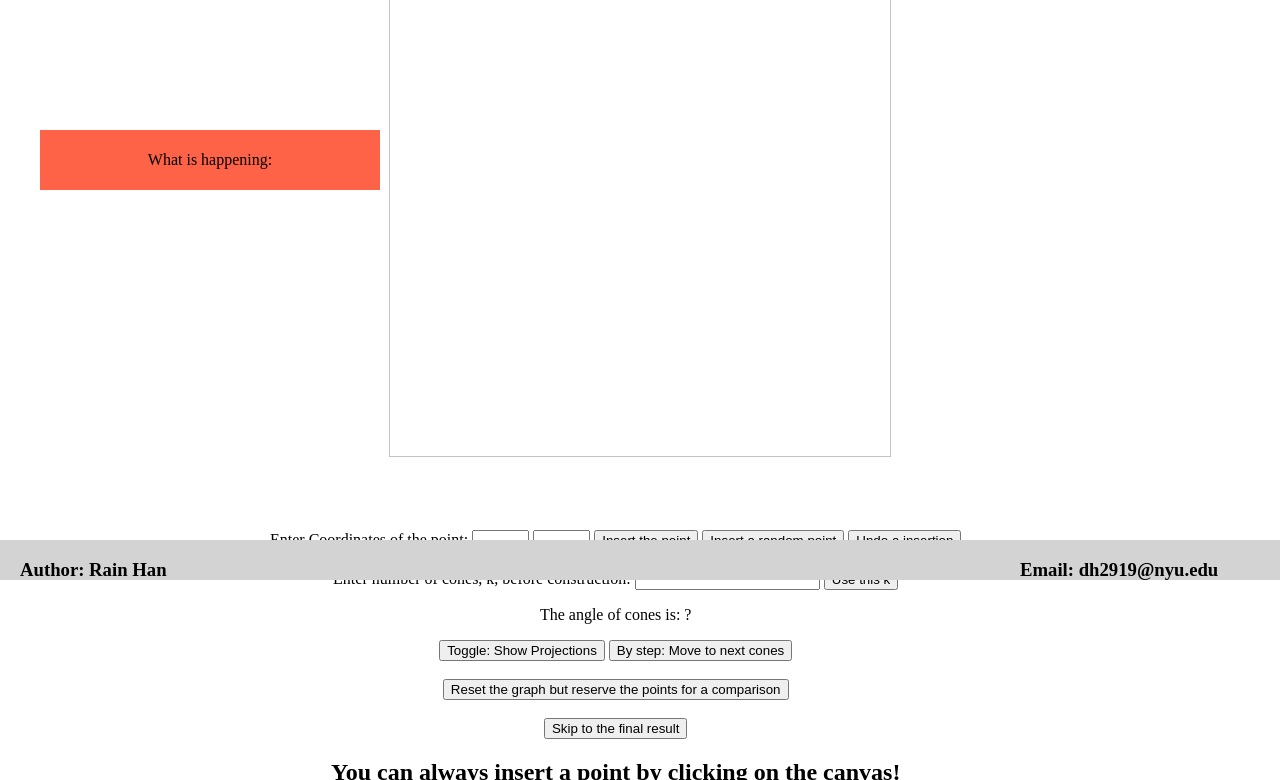
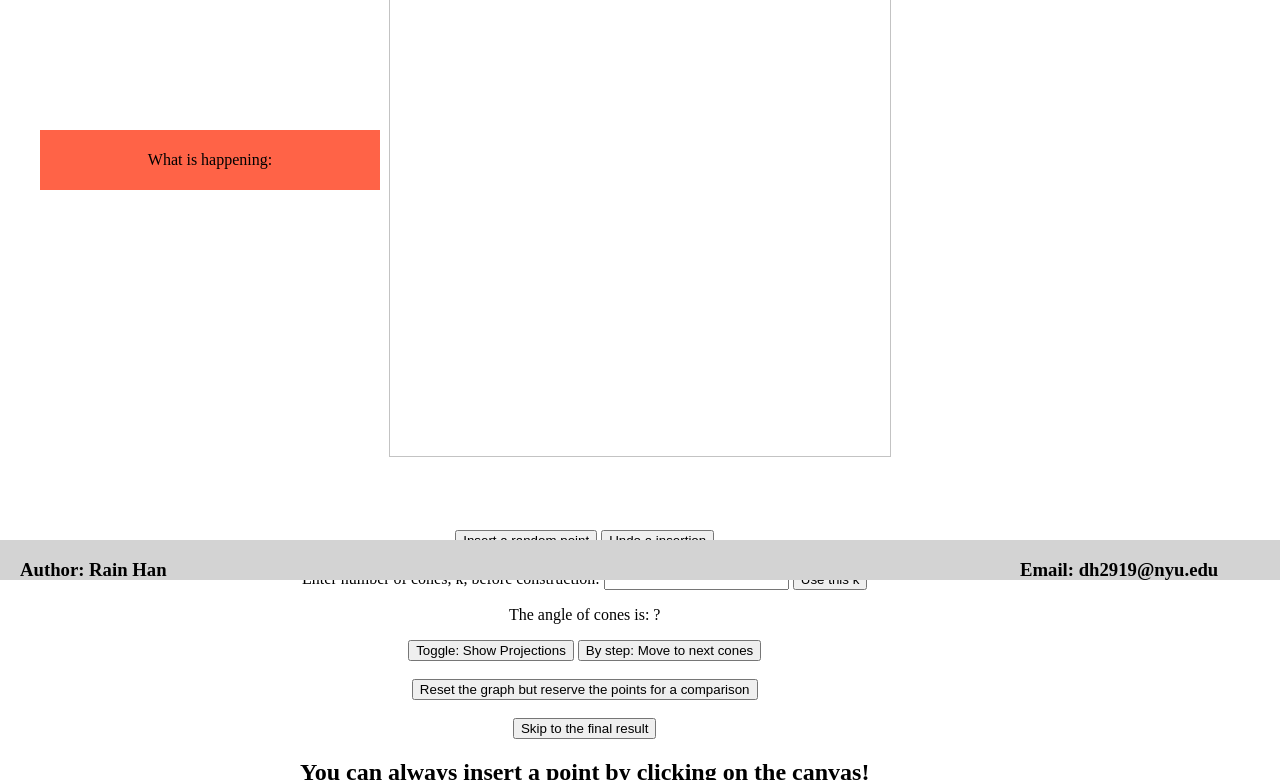
Before and after one commit to HanDarkRain/Theta-Graph-Constuction-Visualization, a plain HTML site: page index.html in a window 1280 px wide. Shown: the part 220-1000 px from the top of the page. Drawn offline with Linux system fonts and the light colour scheme.

Commit message:
Final version 1.3
Deleted input for inserting a point.

```diff
--- a/index.html
+++ b/index.html
@@ -32,11 +32,11 @@
     </div>
 
 
-    <div align="center" style="position: absolute;top: 750; left: 50%; margin-left: -370px;">
-        <p style="display: inline;">Enter Coordinates of the point: </p>
+    <div align="center" style="position: absolute;top: 750; left: 50%; margin-left: -340px;">
+        <!-- <p style="display: inline;">Enter Coordinates of the point: </p>
         <input id="xCoord" type="text" min="0" size="4">
         <input id="yCoord" type="text" min="0" size="4">
-        <button type="button" onclick="addPointsSpecific()">Insert the point</button>
+        <button type="button" onclick="addPointsSpecific()">Insert the point</button> -->
         <button type="button" onclick="addPoints()">Insert a random point</button>
         <button type="button" onclick="undoPoint()">Undo a insertion</button>
         <br />
```
